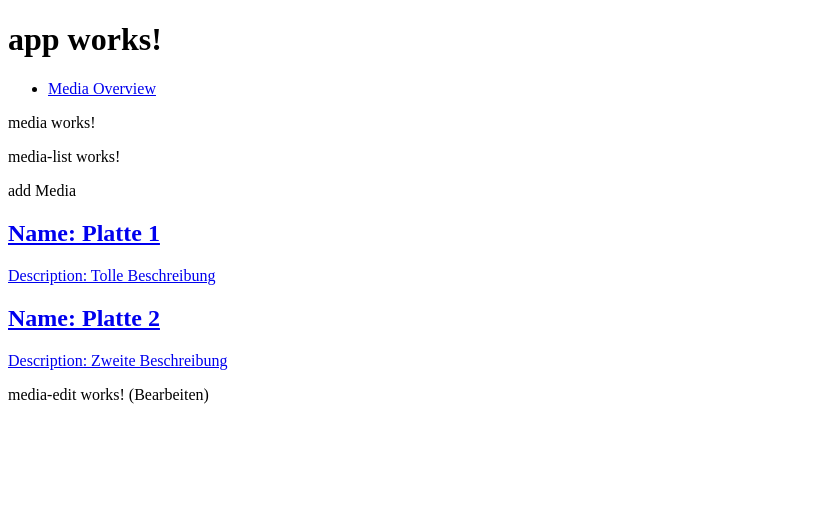
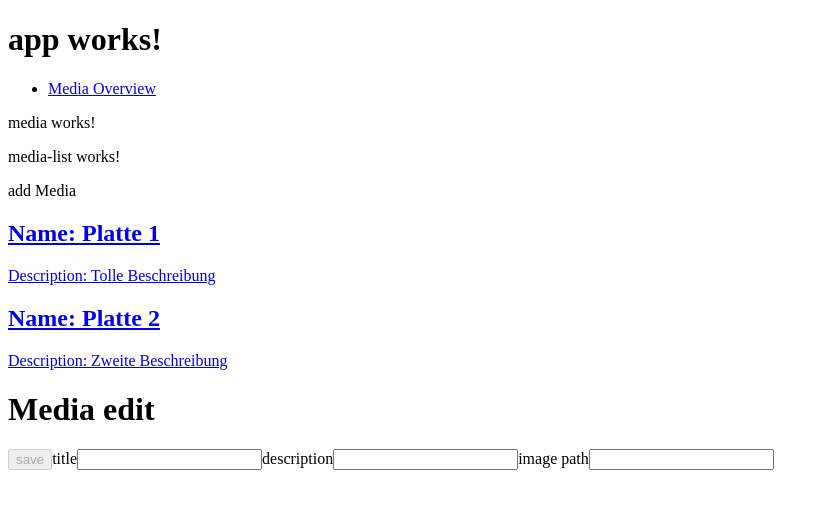
Before and after one commit to webdesignberlin/media, an Angular app: page /media/new in a window 1280 px wide. Shown: the top 508 px of the page, without its empty margins (0-829 px from the left). Built offline with nearby package versions, Linux system fonts and the light colour scheme.

Commit message:
update media edit component with form inputs via reactive forms module

```diff
--- a/src/app/app.module.ts
+++ b/src/app/app.module.ts
@@ -1,6 +1,6 @@
 import { BrowserModule } from '@angular/platform-browser';
 import { NgModule } from '@angular/core';
-import { FormsModule } from '@angular/forms';
+import {FormsModule, ReactiveFormsModule} from '@angular/forms';
 import { HttpModule } from '@angular/http';
 
 import { AppComponent } from './app.component';
@@ -26,6 +26,7 @@ import { MediaEditComponent } from './media/media-edit/media-edit.component';
     BrowserModule,
     routing,
     FormsModule,
+    ReactiveFormsModule,
     HttpModule
   ],
   providers: [],
--- a/src/app/media/media-edit/media-edit.component.html
+++ b/src/app/media/media-edit/media-edit.component.html
@@ -1,3 +1,27 @@
-<p>
-  media-edit works! (Bearbeiten)
-</p>
+<h1>Media edit</h1>
+
+<form [formGroup]="mediaForm" (ngSubmit)="onSubmit()">
+
+  <button type="submit"
+          [disabled]="!mediaForm.valid">save</button>
+
+  <label for="name">title</label>
+  <input type="text"
+         id="name"
+         formControlName="name">
+
+  <label for="description">description</label>
+  <input type="text"
+         id="description"
+         formControlName="description"
+  >
+
+  <label for="image-path">image path</label>
+  <input type="text"
+         id="image-path"
+         formControlName="imagePath"
+         #imagePath>
+
+  <img [src]="imagePath.value">
+
+</form>
--- a/src/app/media/media-edit/media-edit.component.ts
+++ b/src/app/media/media-edit/media-edit.component.ts
@@ -1,4 +1,6 @@
 import { Component, OnInit } from '@angular/core';
+import {MediaService} from "../media.service";
+import {FormGroup, FormControl, Validators} from "@angular/forms";
 
 @Component({
   selector: 'app-media-edit',
@@ -7,9 +9,23 @@ import { Component, OnInit } from '@angular/core';
 })
 export class MediaEditComponent implements OnInit {
 
-  constructor() { }
+  mediaForm: FormGroup;
+
+  constructor(
+      private mediaService: MediaService
+  ) { }
+
+  onSubmit(){
+    const newMedia = this.mediaForm.value;
+    this.mediaService.addMedia(newMedia);
+  }
 
   ngOnInit() {
+    this.mediaForm = new FormGroup({
+      'name': new FormControl(null, Validators.required),
+      'description': new FormControl(null, Validators.required),
+      'imagePath': new FormControl(null)
+    })
   }
 
 }
--- a/src/app/media/media.service.ts
+++ b/src/app/media/media.service.ts
@@ -28,4 +28,8 @@ export class MediaService {
     this.mediaList.splice(id, 1)
   }
 
+  addMedia(media: Media){
+    this.mediaList.push(media);
+  }
+
 }
```
